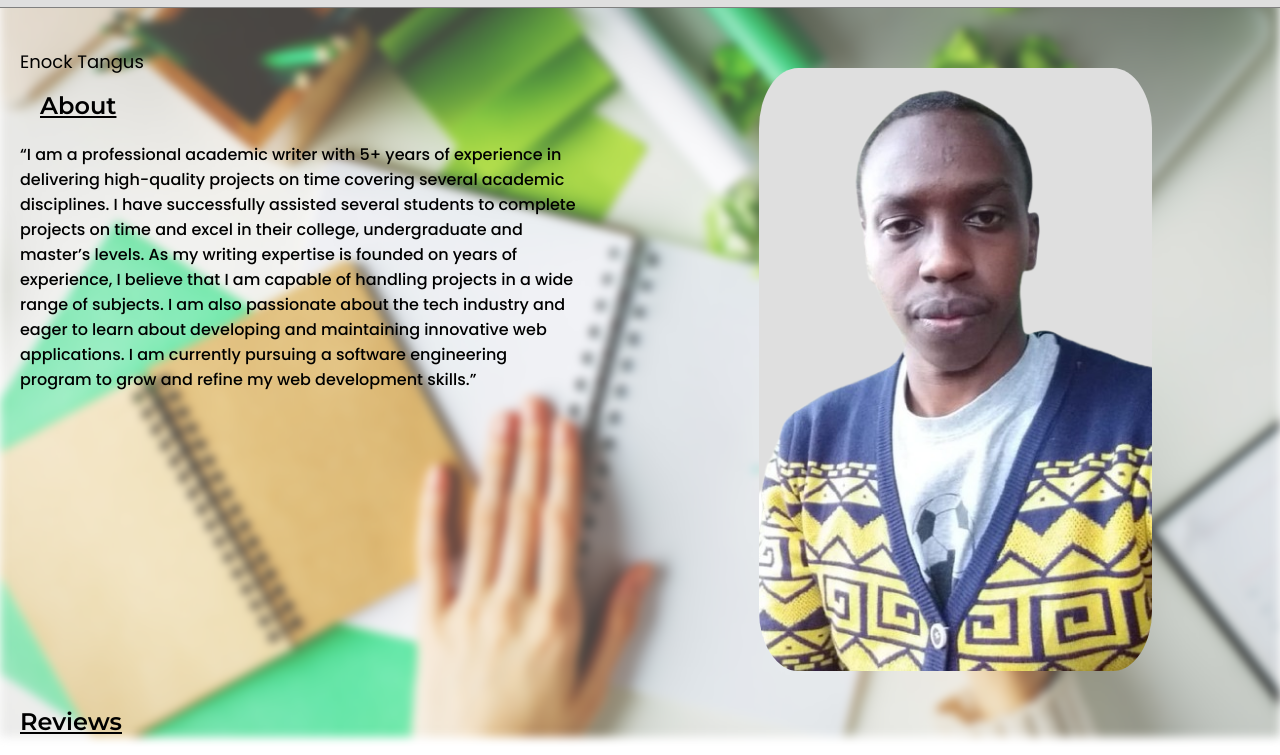
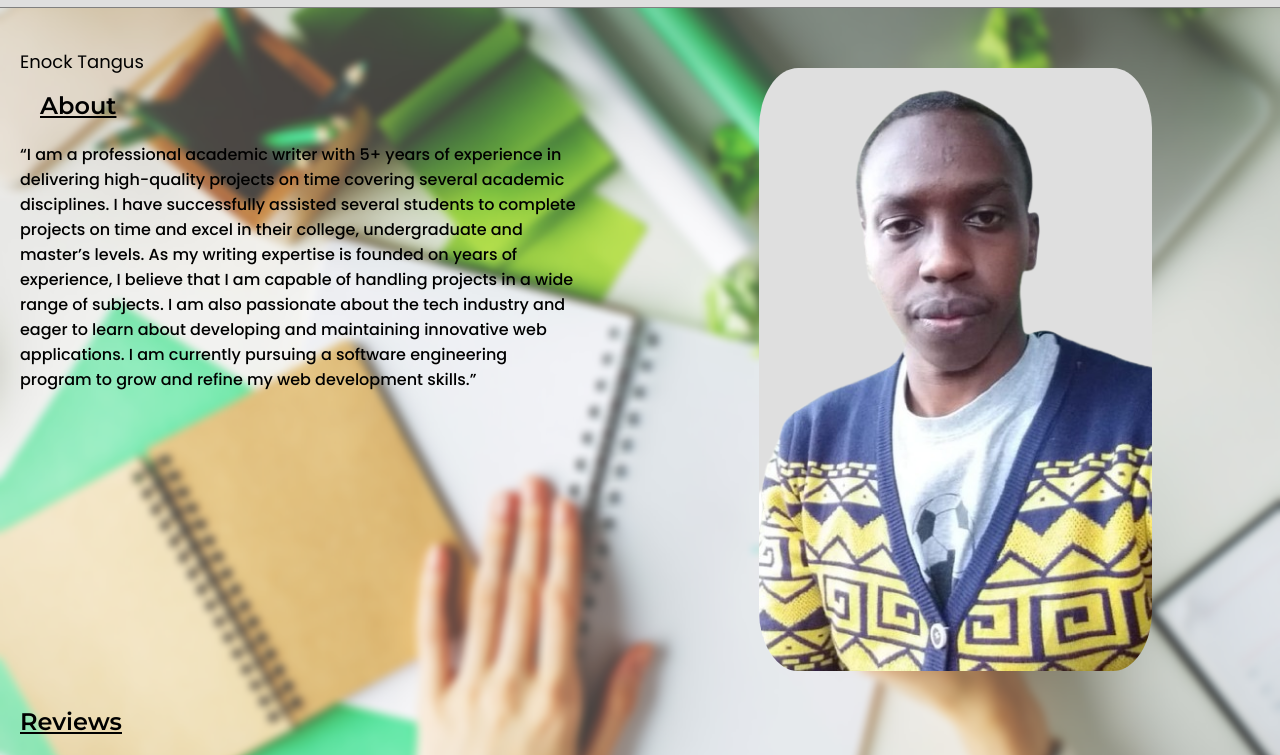
Before and after one commit to Tan-dev202/Tan-dev202.github.io, a plain HTML site: page index.html in a window 1280 px wide. Shown: the part 63-818 px from the top of the page. Drawn offline with Linux system fonts and the light colour scheme.

Commit message:
fix: modify background image markup and styles

```diff
--- a/index.html
+++ b/index.html
@@ -9,7 +9,6 @@
     <link rel="stylesheet" href="https://cdnjs.cloudflare.com/ajax/libs/font-awesome/4.7.0/css/font-awesome.min.css">
   </head>
   <body>
-    <div class="bg"></div>
     <div class="text-container">
     <main id="home" class="hero-container"></main>
       <!-- navbar -->
--- a/style.css
+++ b/style.css
@@ -10,20 +10,13 @@ html {
   height: auto;
   background: transparent;
   scroll-behavior: smooth;
-}
-
-.bg {
-  position: absolute;
-  height: 100vh;
-  width: 100%;
-  background-image: url("assets/images/background_image.jpg");
+  background-image: url("assets/images/background-image-desk.png");
   background-size: cover;
   background-position: center;
   background-repeat: no-repeat;
   background-attachment: fixed;
-  filter: blur(5px);
-  z-index: -1;
 }
+
 
 * {
   margin: 0;
```
Also changed, not shown: assets/images/background-image-desk.png (added), assets/images/background_image.jpg (deleted).
